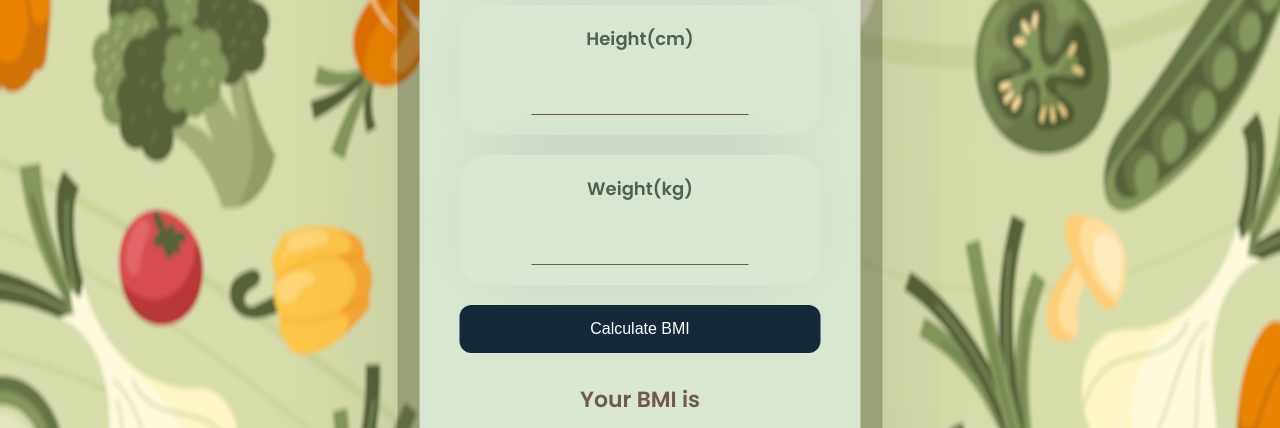
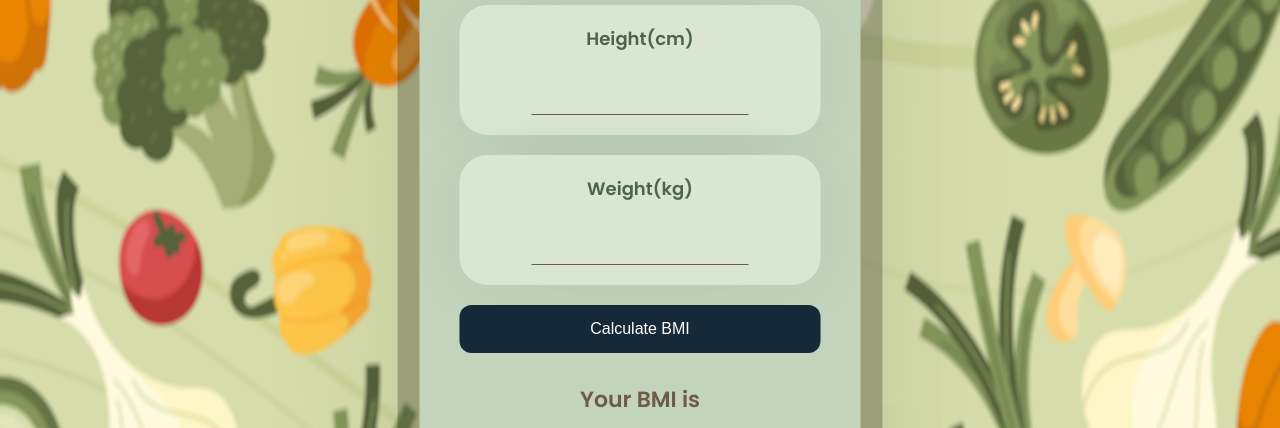
Before and after one commit to Sanay-Pise/HealthyHabits, a plain HTML site: page bmi.html in a window 1280 px wide. Shown: the part 242-670 px from the top of the page. Drawn offline with nearby package versions, Linux system fonts and the light colour scheme; a web font is replaced by a local one.

Commit message:
Update style.css

```diff
--- a/style.css
+++ b/style.css
@@ -619,7 +619,7 @@ nav a:visited {
 .box {
   min-width: 400px;
   height: 700px;
-  background: #d8e6d2;
+  background: #c3d4bc;
   color: #4d634e;
   border-radius: 38px;
   text-align: center;
```
